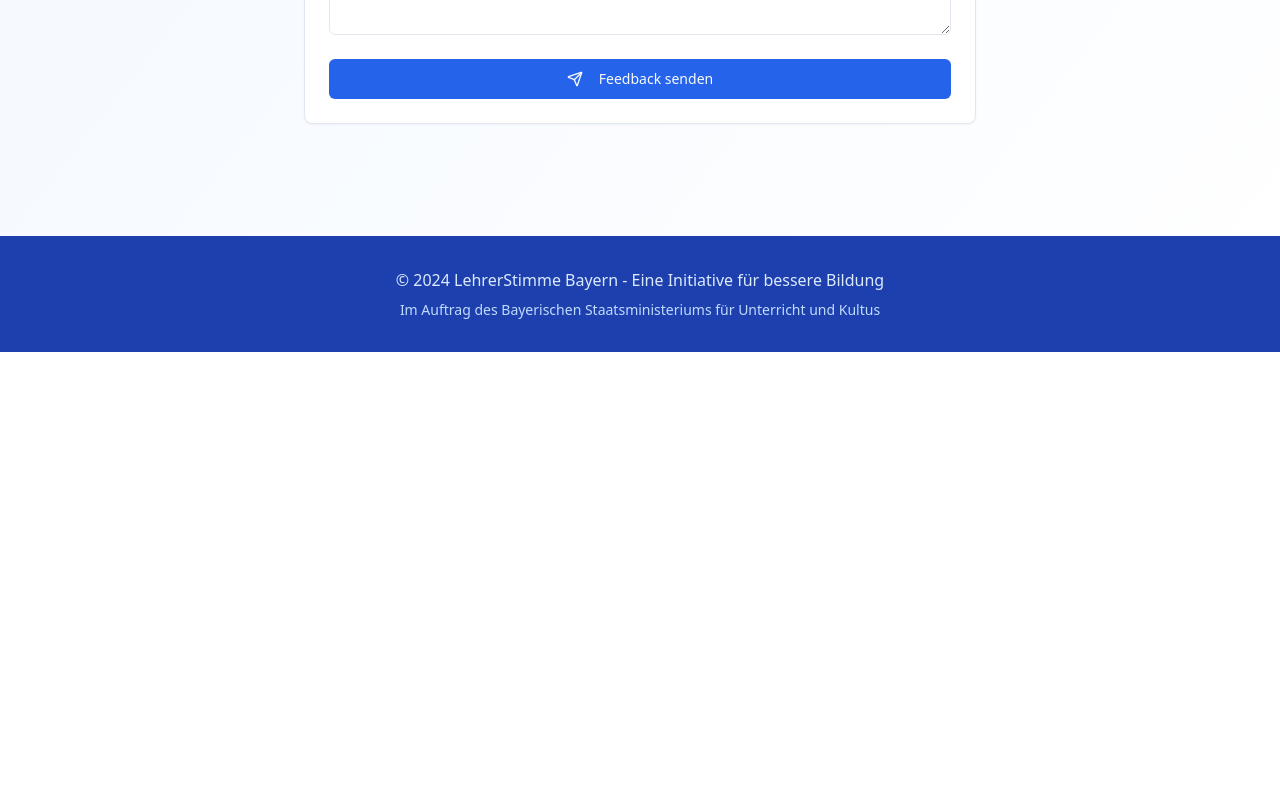
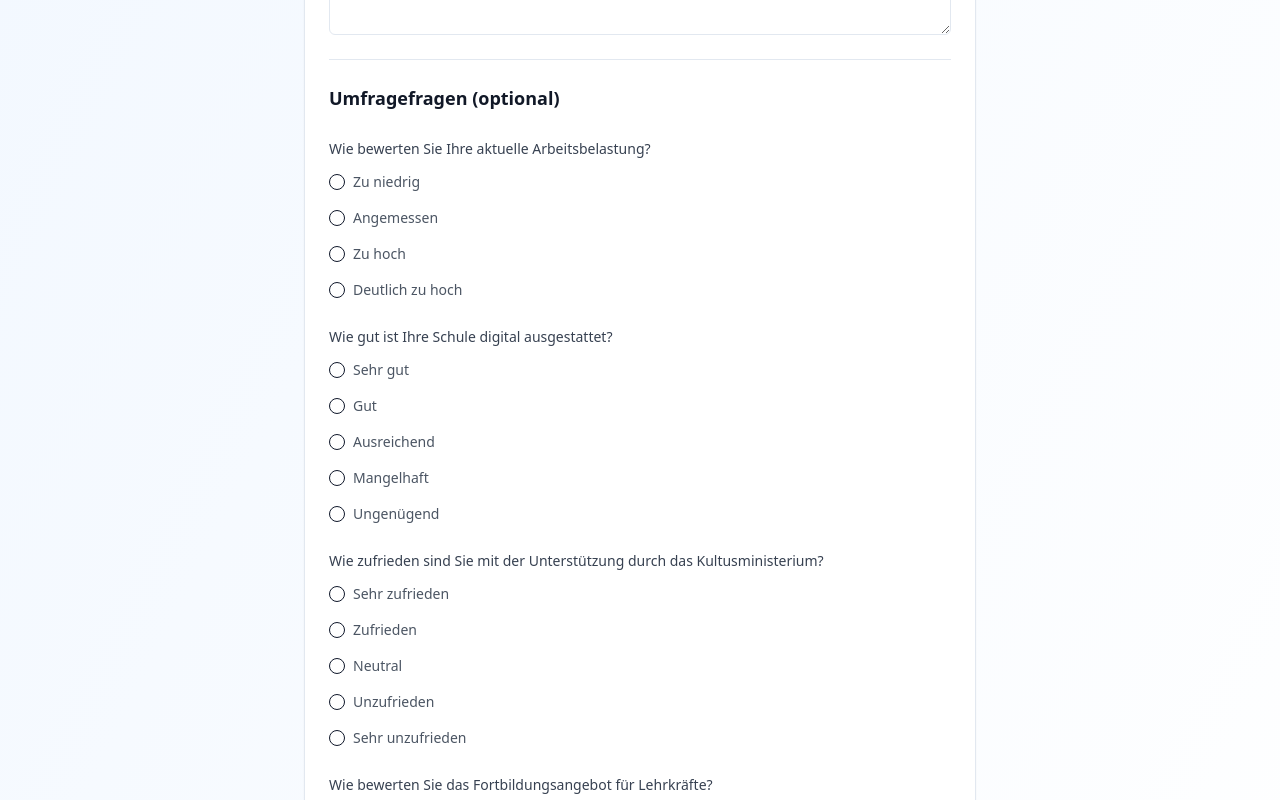
Before and after one commit to paltunay/lehrer-blick-bayern, a React (Vite) app: page / in a window 1280 px wide. Shown: the part 1280-2080 px from the top of the page. Before the commit the page ends 1632 px from the top, so only its background shows below. Built offline with nearby package versions, Linux system fonts and the light colour scheme.

Commit message:
Add poll response functionality
Include the option for users to respond to polls.

```diff
--- a/src/components/FeedbackDashboard.tsx
+++ b/src/components/FeedbackDashboard.tsx
@@ -2,7 +2,7 @@
 import { useState, useEffect } from "react";
 import { Card, CardContent, CardHeader, CardTitle } from "@/components/ui/card";
 import { Badge } from "@/components/ui/badge";
-import { MessageSquare, Calendar, MapPin, AlertCircle } from "lucide-react";
+import { MessageSquare, Calendar, MapPin, AlertCircle, BarChart } from "lucide-react";
 
 interface FeedbackItem {
   id: number;
@@ -17,6 +17,7 @@ interface FeedbackItem {
   timestamp: string;
   status: string;
   anonymous: boolean;
+  pollResponses?: Record<string, string>;
 }
 
 const FeedbackDashboard = () => {
@@ -108,6 +109,35 @@ const FeedbackDashboard = () => {
           </CardHeader>
           <CardContent>
             <p className="text-gray-700 mb-4 leading-relaxed">{item.message}</p>
+
+            {/* Poll Responses */}
+            {item.pollResponses && Object.keys(item.pollResponses).length > 0 && (
+              <div className="mt-4 p-4 bg-blue-50 rounded-lg border-l-4 border-blue-400">
+                <div className="flex items-center space-x-2 mb-3">
+                  <BarChart className="h-4 w-4 text-blue-600" />
+                  <h4 className="font-medium text-blue-800">Umfrageantworten</h4>
+                </div>
+                <div className="space-y-2">
+                  {Object.entries(item.pollResponses).map(([questionId, response]) => {
+                    const questionTitles: Record<string, string> = {
+                      workload: "Arbeitsbelastung",
+                      digitization: "Digitale Ausstattung",
+                      support: "Ministeriums-Unterstützung",
+                      training: "Fortbildungsangebot"
+                    };
+                    return (
+                      <div key={questionId} className="text-sm">
+                        <span className="font-medium text-blue-700">
+                          {questionTitles[questionId] || questionId}:
+                        </span>
+                        <span className="ml-2 text-blue-600">{response}</span>
+                      </div>
+                    );
+                  })}
+                </div>
+              </div>
+            )}
+
             <div className="flex items-center justify-between pt-3 border-t border-gray-100">
               <div className="text-sm text-gray-500">
                 {item.name && !item.anonymous ? (
--- a/src/components/FeedbackForm.tsx
+++ b/src/components/FeedbackForm.tsx
@@ -21,6 +21,7 @@ interface FeedbackData {
   subject: string;
   message: string;
   anonymous: boolean;
+  pollResponses: Record<string, string>;
 }
 
 const FeedbackForm = () => {
@@ -35,6 +36,7 @@ const FeedbackForm = () => {
     subject: "",
     message: "",
     anonymous: false,
+    pollResponses: {},
   });
 
   const districts = [
@@ -57,6 +59,39 @@ const FeedbackForm = () => {
     "Fortbildung und Entwicklung",
     "Sonstiges",
   ];
+
+  const pollQuestions = [
+    {
+      id: "workload",
+      question: "Wie bewerten Sie Ihre aktuelle Arbeitsbelastung?",
+      options: ["Zu niedrig", "Angemessen", "Zu hoch", "Deutlich zu hoch"]
+    },
+    {
+      id: "digitization",
+      question: "Wie gut ist Ihre Schule digital ausgestattet?",
+      options: ["Sehr gut", "Gut", "Ausreichend", "Mangelhaft", "Ungenügend"]
+    },
+    {
+      id: "support",
+      question: "Wie zufrieden sind Sie mit der Unterstützung durch das Kultusministerium?",
+      options: ["Sehr zufrieden", "Zufrieden", "Neutral", "Unzufrieden", "Sehr unzufrieden"]
+    },
+    {
+      id: "training",
+      question: "Wie bewerten Sie das Fortbildungsangebot für Lehrkräfte?",
+      options: ["Sehr gut", "Gut", "Ausreichend", "Mangelhaft", "Ungenügend"]
+    }
+  ];
+
+  const handlePollResponse = (questionId: string, value: string) => {
+    setFormData({
+      ...formData,
+      pollResponses: {
+        ...formData.pollResponses,
+        [questionId]: value
+      }
+    });
+  };
 
   const handleSubmit = (e: React.FormEvent) => {
     e.preventDefault();
@@ -103,6 +138,7 @@ const FeedbackForm = () => {
       subject: "",
       message: "",
       anonymous: false,
+      pollResponses: {},
     });
   };
 
@@ -252,6 +288,38 @@ const FeedbackForm = () => {
             />
           </div>
 
+          {/* Poll Questions */}
+          <div className="space-y-6 border-t pt-6">
+            <h3 className="text-lg font-semibold text-gray-900 mb-4">Umfragefragen (optional)</h3>
+            {pollQuestions.map((poll) => (
+              <div key={poll.id} className="space-y-3">
+                <Label className="text-sm font-medium text-gray-700">
+                  {poll.question}
+                </Label>
+                <RadioGroup
+                  value={formData.pollResponses[poll.id] || ""}
+                  onValueChange={(value) => handlePollResponse(poll.id, value)}
+                  className="space-y-2"
+                >
+                  {poll.options.map((option) => (
+                    <div key={option} className="flex items-center space-x-2">
+                      <RadioGroupItem
+                        value={option}
+                        id={`${poll.id}-${option}`}
+                      />
+                      <Label
+                        htmlFor={`${poll.id}-${option}`}
+                        className="text-sm text-gray-600 cursor-pointer"
+                      >
+                        {option}
+                      </Label>
+                    </div>
+                  ))}
+                </RadioGroup>
+              </div>
+            ))}
+          </div>
+
           <Button type="submit" className="w-full bg-blue-600 hover:bg-blue-700">
             <Send className="h-4 w-4 mr-2" />
             Feedback senden
```
